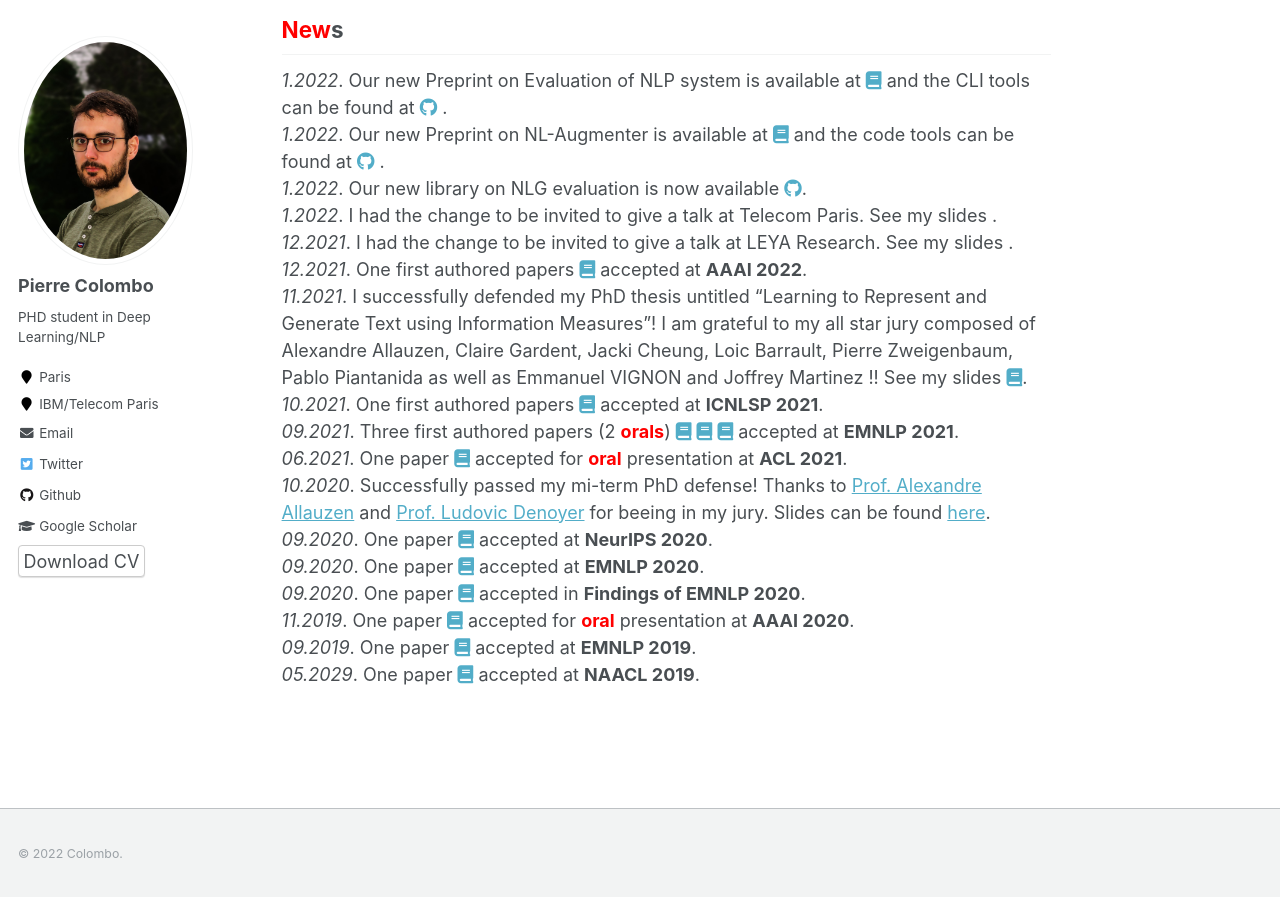
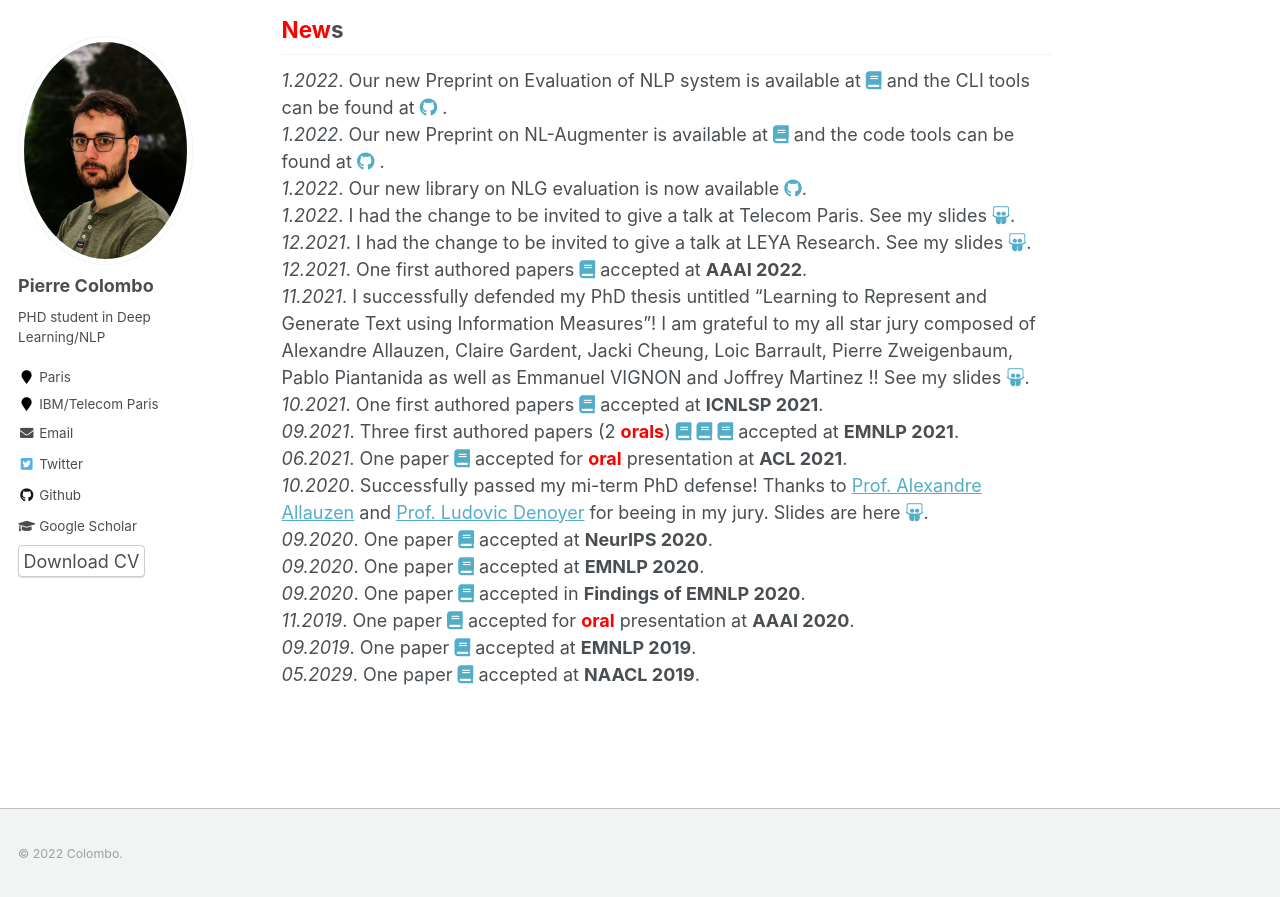
Before and after one commit to PierreColombo/PierreColombo.github.io, a Jekyll site: the page built from _pages/about.md, in a window 1280 px wide and 900 px high, scrolled down 823 px. Shown: the top 897 px of the window. Built offline with Jekyll 4.4.1, drawn with Linux system fonts in a browser that asks for light colours.

Commit message:
adding tals

```diff
--- a/_pages/about.md
+++ b/_pages/about.md
@@ -42,13 +42,13 @@ I am always happy to discuss new projects and collaborations.
 *1.2022*. Our new Preprint on Evaluation of NLP system is available at <a href="https://arxiv.org/abs/2202.03799"><i class="fas fa-book"></i></a> and the CLI tools can be found at <a href="https://github.com/PierreColombo/RankingNLPSystems"><i class="fab fa-github"></i></a>  .<br>
 *1.2022*. Our new Preprint on NL-Augmenter is available at <a href="https://arxiv.org/abs/2112.02721"><i class="fas fa-book"></i></a> and the code tools can be found at <a href="https://github.com/GEM-benchmark/NL-Augmenter"><i class="fab fa-github"></i></a>  .<br>
 *1.2022*. Our new library on NLG evaluation is now available <a href="https://github.com/PierreColombo/nlg_eval_via_simi_measures/"><i class="fab fa-github"></i></a>.<br>
-*1.2022*. I had the change to be invited to give a talk at Telecom Paris. See my slides  <a href="https://pierrecolombo.github.io//files/dsai.pdf"><i class="fa-solid fa-presentation-screen"></i></a>.<br>
-*12.2021*. I had the change to be invited to give a talk at LEYA Research. See my slides  <a href="https://pierrecolombo.github.io//files/metrics.pdf"><i class="fa-solid fa-presentation-screen"></i></a>.<br>
+*1.2022*. I had the change to be invited to give a talk at Telecom Paris. See my slides  <a href="https://pierrecolombo.github.io//files/dsai.pdf"><i class="fab fa-slideshare"></i></a>.<br>
+*12.2021*. I had the change to be invited to give a talk at LEYA Research. See my slides  <a href="https://pierrecolombo.github.io//files/metrics.pdf"><i class="fab fa-slideshare"></i></a>.<br>
 *12.2021*. One first authored papers  <a href="https://arxiv.org/pdf/2112.01589.pdf"><i class="fas fa-book"></i></a>
 accepted at **AAAI 2022**.  <br>
 *11.2021*. I successfully defended my PhD thesis untitled "Learning to Represent and Generate Text using Information
 Measures"! I am grateful to my all star jury composed of Alexandre Allauzen, Claire Gardent, Jacki Cheung, Loic
-Barrault, Pierre Zweigenbaum, Pablo Piantanida as well as Emmanuel VIGNON and Joffrey Martinez !! See my slides <a href="https://pierrecolombo.github.io//files/phd_defense.pdf"><i class="fas fa-book"></i></a>. <br>
+Barrault, Pierre Zweigenbaum, Pablo Piantanida as well as Emmanuel VIGNON and Joffrey Martinez !! See my slides <a href="https://pierrecolombo.github.io//files/phd_defense.pdf"><i class="fab fa-slideshare"></i></a>. <br>
 *10.2021*. One first authored papers  <a href="https://arxiv.org/abs/2109.00922"><i class="fas fa-book"></i></a> accepted
 at **ICNLSP 2021**.  <br>
 *09.2021*. Three first authored papers (2 <span style="color:red">**orals**</span>) <a href="https://arxiv.org/abs/2109.00922"><i class="fas fa-book"></i></a>  <a href="https://arxiv.org/abs/2108.12463"><i class="fas fa-book"></i></a>  <a href="https://arxiv.org/abs/2108.12465"><i class="fas fa-book"></i></a>
@@ -56,8 +56,7 @@ accepted at **EMNLP 2021**.  <br>
 *06.2021*. One paper <a href="https://arxiv.org/abs/2105.02685"><i class="fas fa-book"></i></a>   accepted
 for <span style="color:red">**oral**</span> presentation at **ACL 2021**.     <br>
 *10.2020*. Successfully passed my mi-term PhD defense! Thanks to [Prof. Alexandre Allauzen](https://allauzen.github.io/)
-and [Prof. Ludovic Denoyer](http://www-connex.lip6.fr/~denoyer/wordpress/) for beeing in my jury. Slides can be
-found [here](https://pierrecolombo.github.io//files/mi-parcours.pdf).   <br>
+and [Prof. Ludovic Denoyer](http://www-connex.lip6.fr/~denoyer/wordpress/) for beeing in my jury. Slides are here <a href="https://pierrecolombo.github.io//files/mi-parcours.pdf"><i class="fab fa-slideshare"></i></a>.   <br>
 *09.2020*. One paper  <a href="https://arxiv.org/abs/2003.11593"><i class="fas fa-book"></i></a>  accepted at **NeurIPS
 2020**.   <br>
 *09.2020*. One paper <a href="https://arxiv.org/abs/2009.11340"><i class="fas fa-book"></i></a>   accepted at **EMNLP
```
